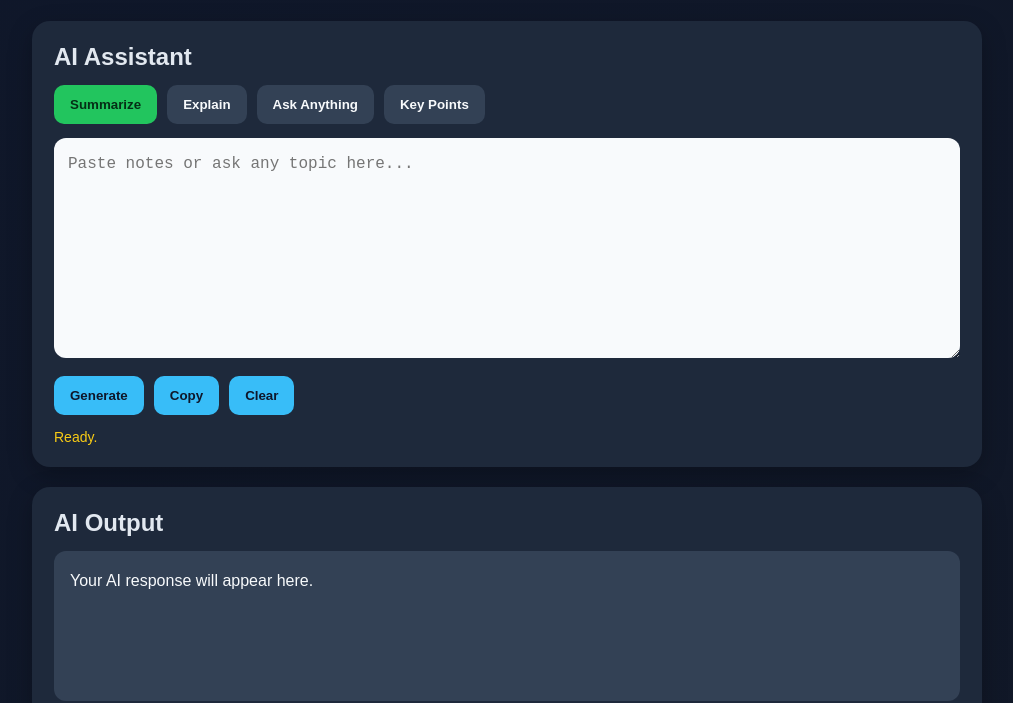
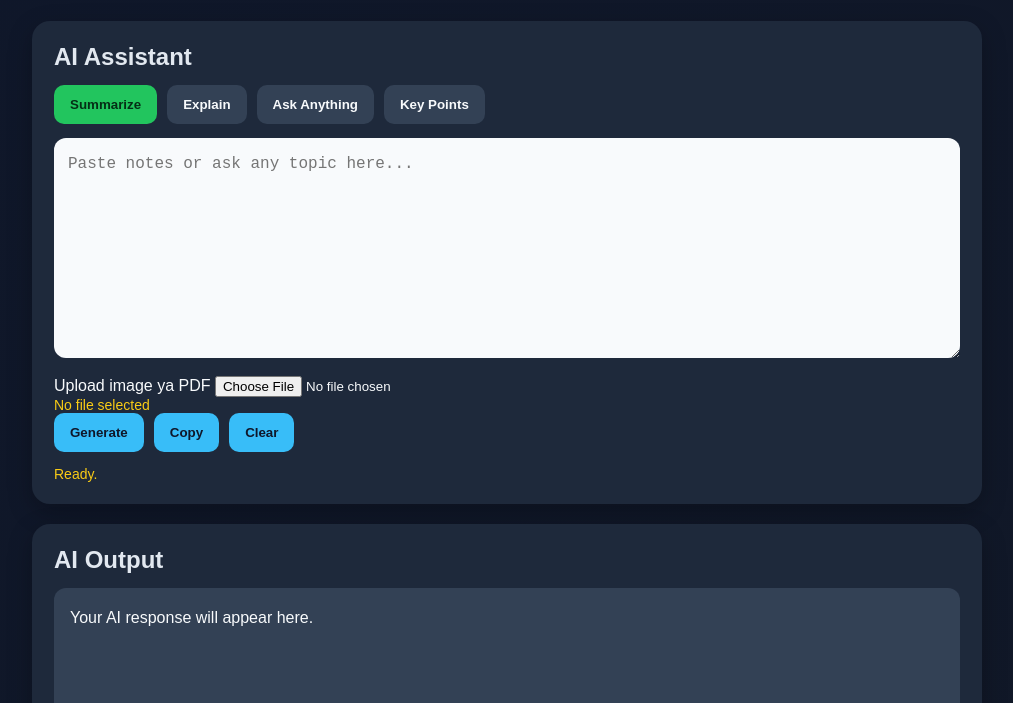
Before and after one commit to ashishmahakud02-web/Studyspark-ai-with-azure, a website: page index.html in a window 1280 px wide. Shown: the part 97-800 px from the top of the page, without its empty margins (133-1146 px from the left). Drawn offline with Linux system fonts and the light colour scheme.

Commit message:
Add file upload input for images and PDFs
Added file upload functionality for images and PDFs.

```diff
--- a/index.html
+++ b/index.html
@@ -24,6 +24,11 @@
       </div>
 
       <textarea id="notes" placeholder="Paste notes or ask any topic here..."></textarea>
+   <div class="upload-row">
+  <label for="fileInput">Upload image ya PDF</label>
+  <input type="file" id="fileInput" accept="image/*,.pdf" />
+  <p id="fileName" class="status-text">No file selected</p>
+</div>
 
       <div class="action-row">
         <button id="generateBtn">Generate</button>
```
